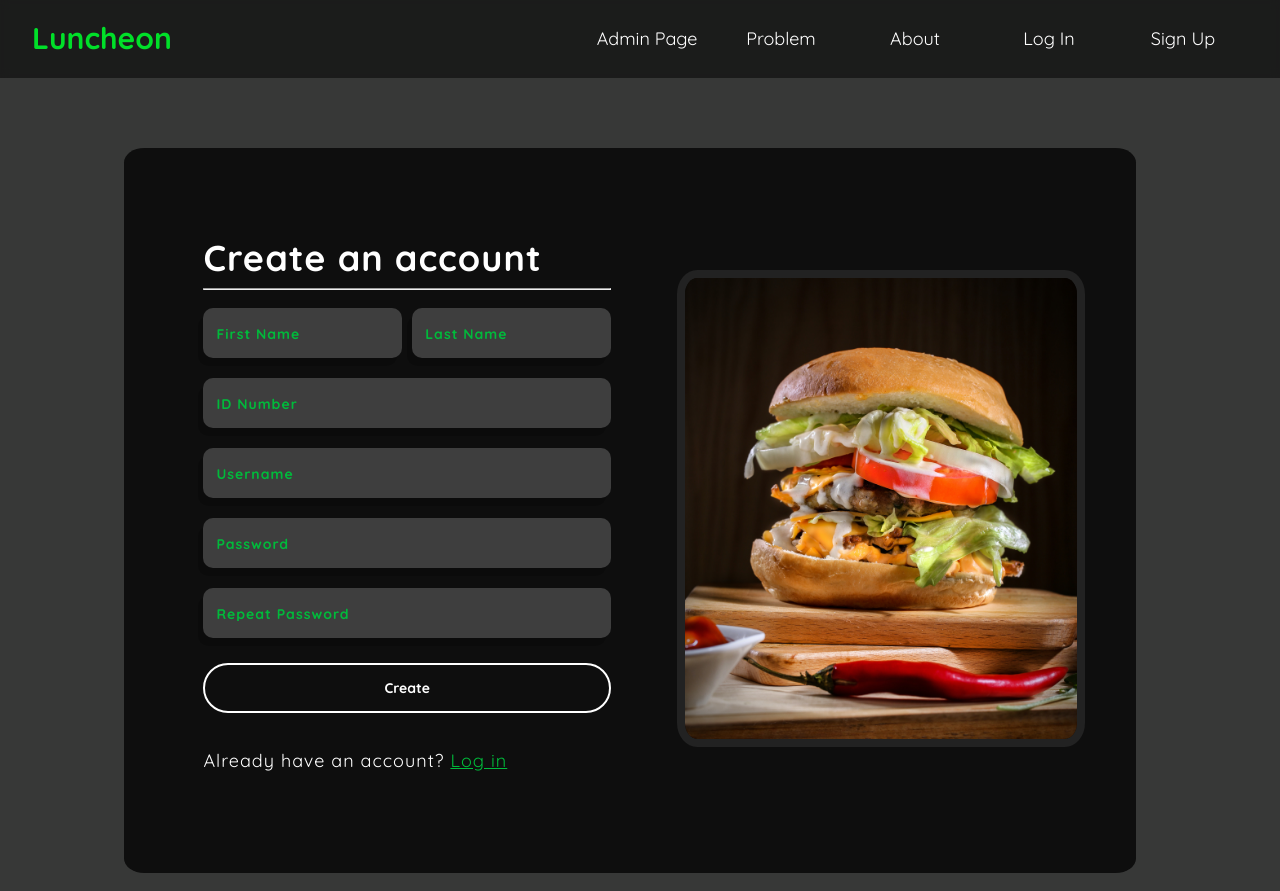
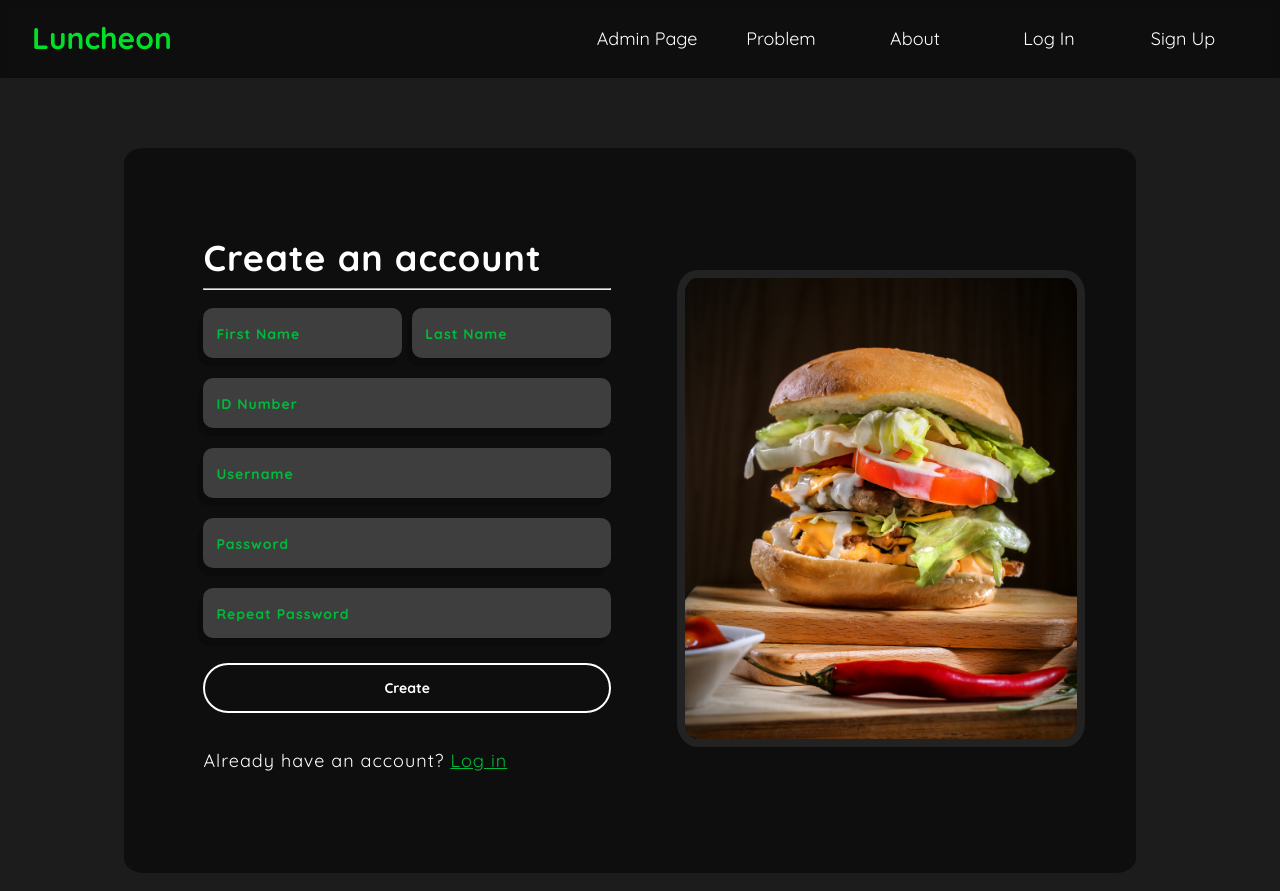
Before and after one commit to AtharvG-124/Atharv-Adrish-Chakshan-2, a PHP site: page /signup.php in a window 1280 px wide. Run offline with PHP 8.4, Linux system fonts and the light colour scheme.

Commit message:
Update forms.css
changed background color to a darker grey.

```diff
--- a/css/forms.css
+++ b/css/forms.css
@@ -3,7 +3,7 @@ body{
 
     background: url(Food_main_img.png) no-repeat;
     background-size: cover;
-    background: #373837;
+    background: #1c1c1c;
     position: relative;
     bottom: 10px;
     right: 10px;
```
